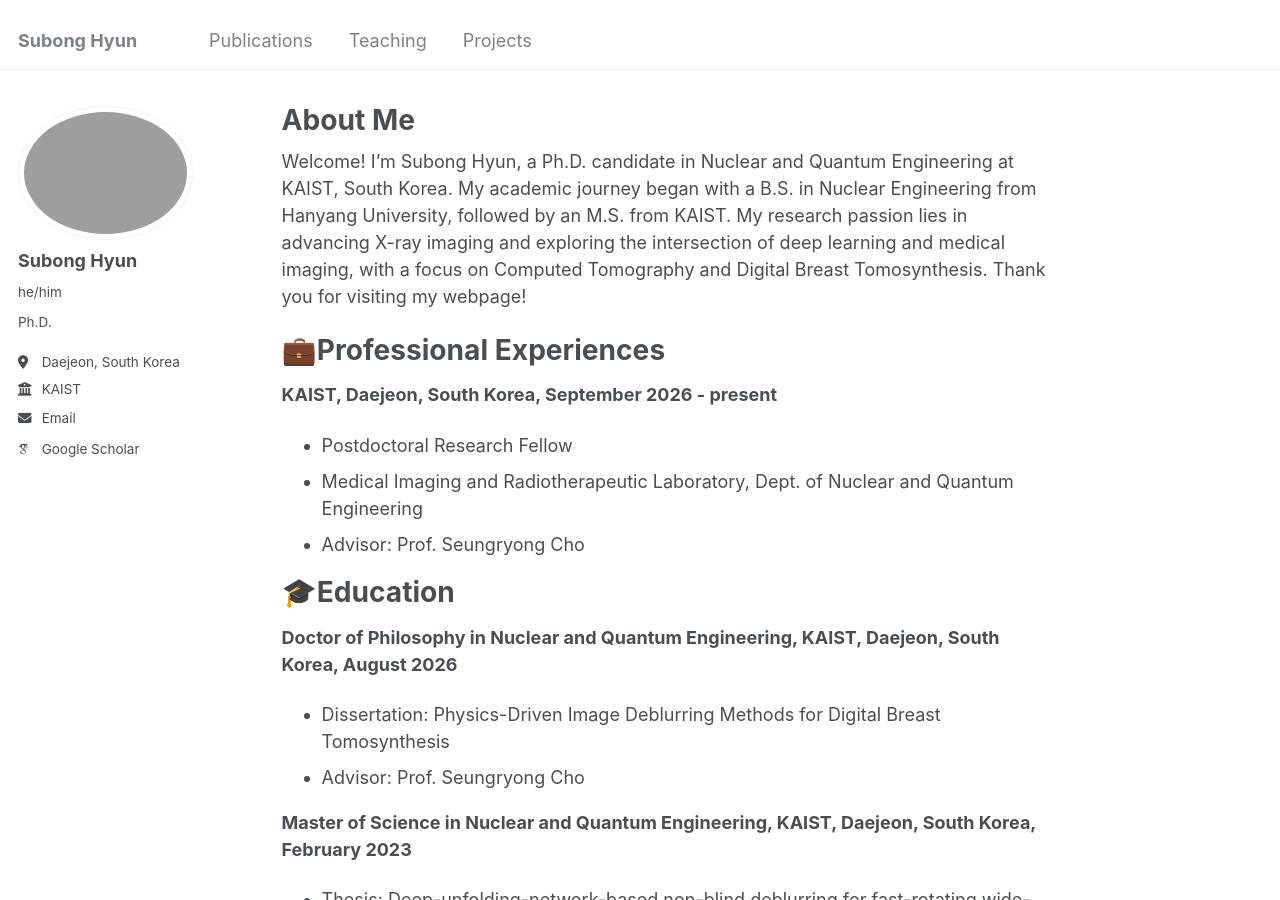
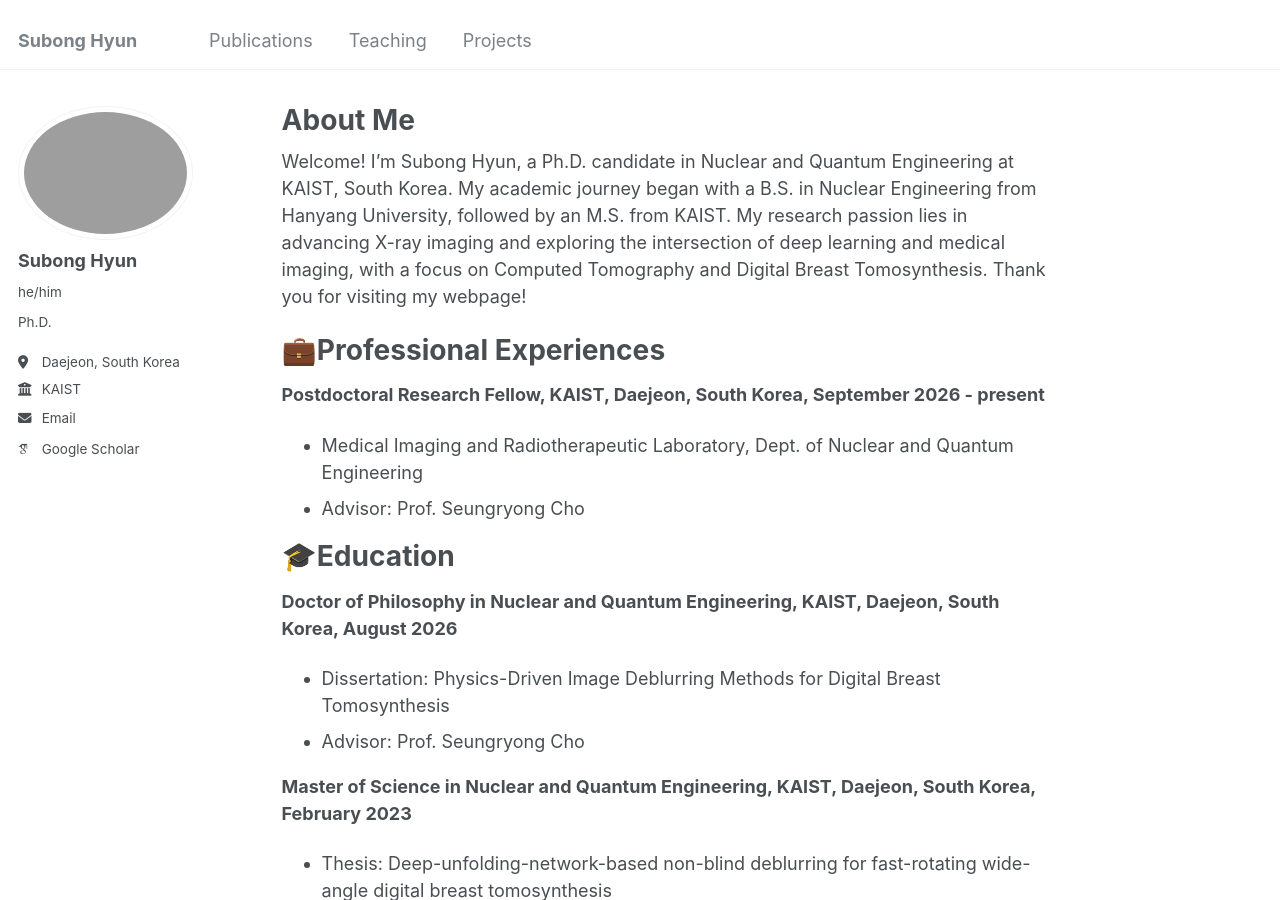
Before and after one commit to SubongHyun/subonghyun.github.io, a Jekyll site: the page built from _pages/about.md, in a window 1280 px wide and 900 px high. Built offline with Jekyll 4.4.1, drawn with Linux system fonts in a browser that asks for light colours; some web fonts are replaced.

```diff
--- a/_pages/about.md
+++ b/_pages/about.md
@@ -11,8 +11,7 @@ Welcome! I'm Subong Hyun, a Ph.D. candidate in Nuclear and Quantum Engineering a
 
 💼Professional Experiences
 ======
-**KAIST, Daejeon, South Korea, September 2026 - present**
-- Postdoctoral Research Fellow
+**Postdoctoral Research Fellow, KAIST, Daejeon, South Korea, September 2026 - present**
 - Medical Imaging and Radiotherapeutic Laboratory, Dept. of Nuclear and Quantum Engineering
 - Advisor: Prof. Seungryong Cho
 
```
